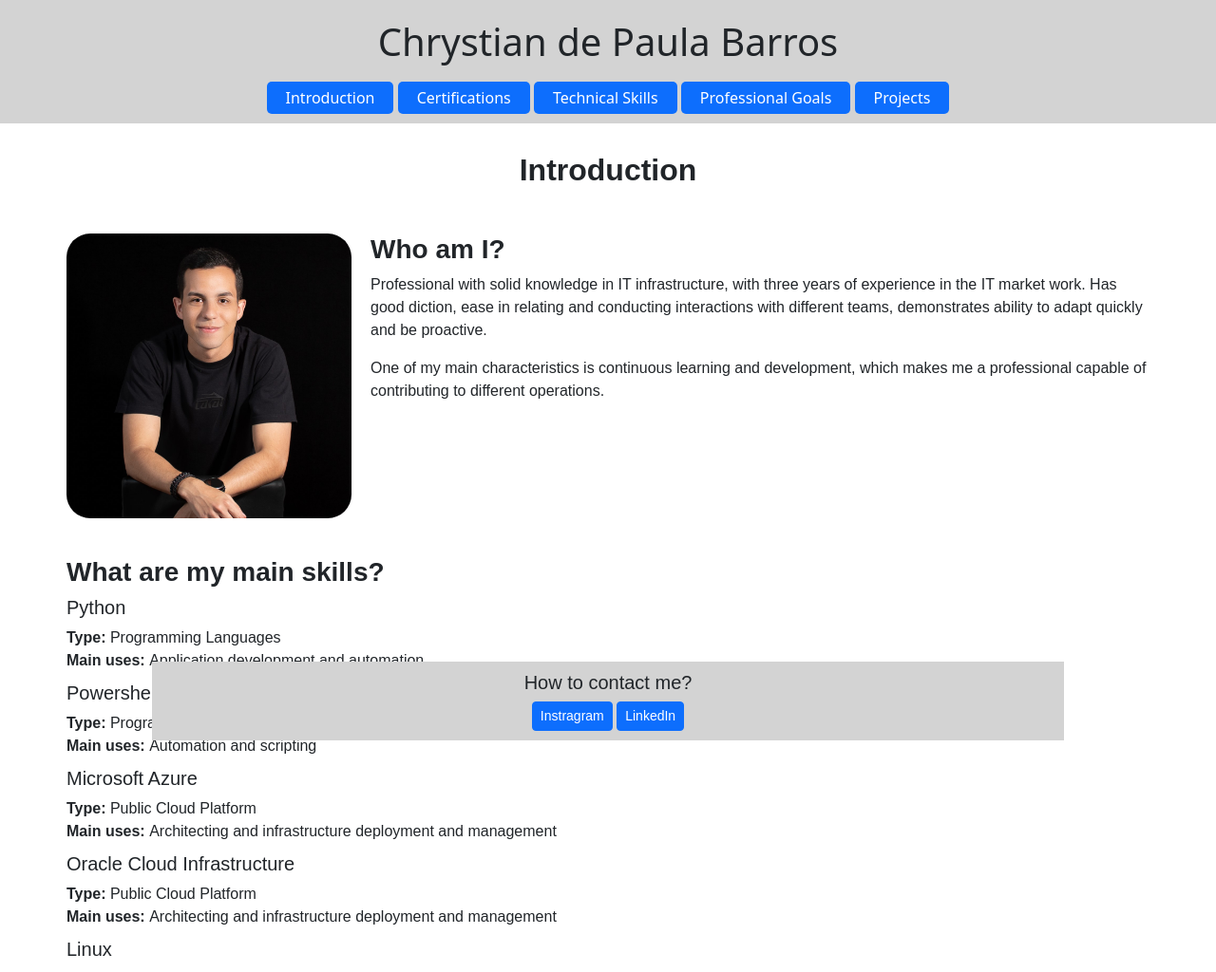
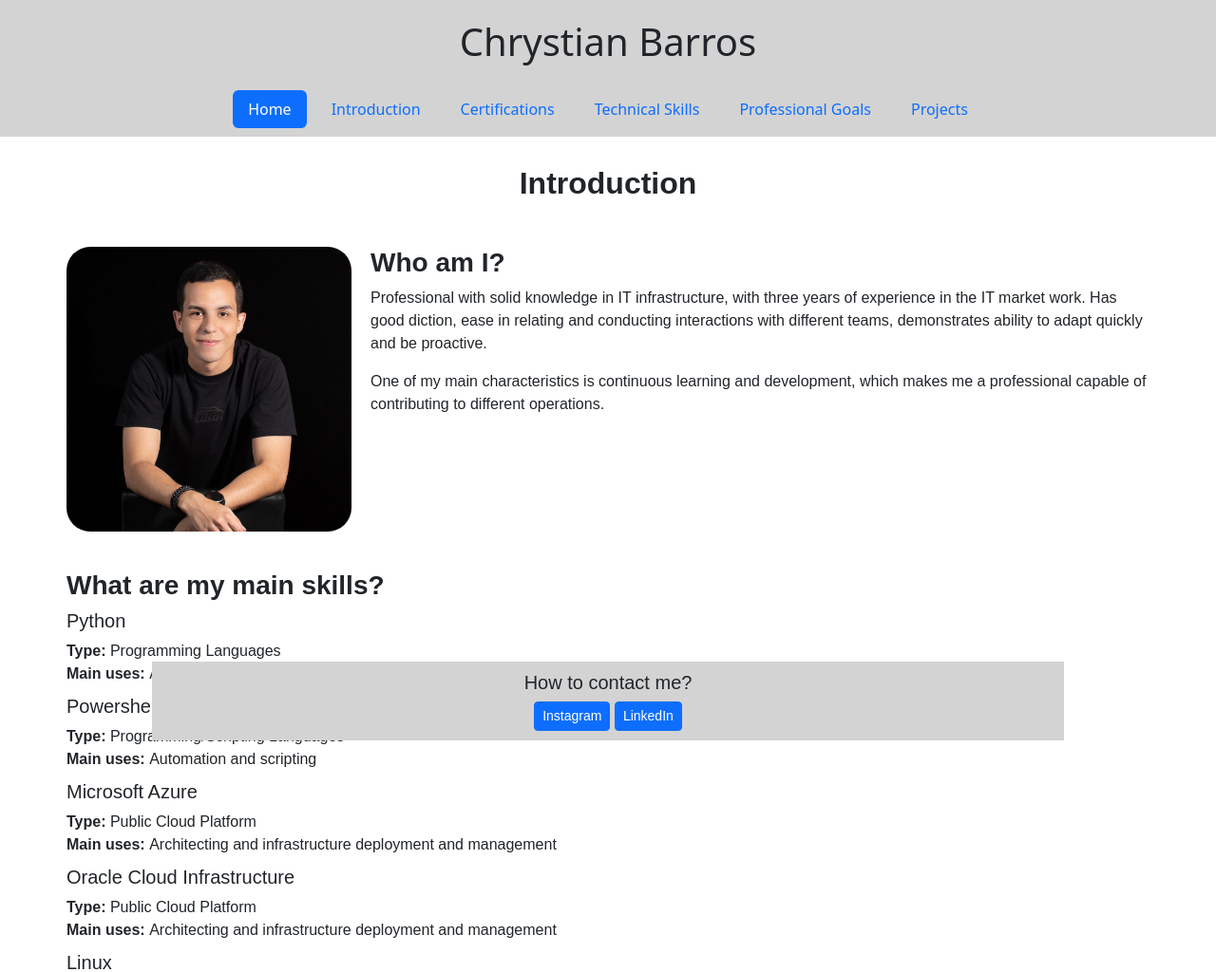
Before and after one commit to chrystianbarros/portfolio-website, a Flask app: page / in a window 1280 px wide. Shown: the top 1024 px of the page at 95% size. Run offline with Flask 3, Linux system fonts and the light colour scheme.

Commit message:
HTML and CSS

```diff
--- a/static/css/style.css
+++ b/static/css/style.css
@@ -1,5 +1,11 @@
 body {
     font-family: Arial, Helvetica, sans-serif;
+}
+
+.container {
+    background-color: lightgray;
+    width: 100%;
+    padding: 0;
 }
 
 .column {
@@ -38,7 +44,7 @@ h2.intro_title {
 .menubar {
     text-align: center;
     background-color: lightgray;
-    padding: 5px;
+    padding: 0;
     position:relative;
     top: 0;
     left: 0;
@@ -48,35 +54,9 @@ h2.intro_title {
     height: auto;
 }
 
-a {
-    padding: 20px;
+li {
+    padding: 5px;
 }
-
-a:link, a:visited {
-    background-color: #0d6efd;
-    color: white;
-    padding: 5px 20px;
-    text-align: center;
-    text-decoration: none;
-    display: inline-block;
-    border-radius: 5px;
-}
-
-a:link {
-    text-decoration: none;
-  }
-
-  a:visited {
-    text-decoration: none;
-  }
-
-  a:hover {
-    text-decoration: none;
-  }
-
-  a:active {
-    text-decoration: none;
-  }
 
 .intro {
     padding: 30px;
--- a/templates/footer.html
+++ b/templates/footer.html
@@ -1,5 +1,5 @@
 <div class="footer_board">
     <h5>How to contact me?</h5>
-    <button type="button" class="btn btn-primary btn-sm">Instragram</button>
+    <button type="button" class="btn btn-primary btn-sm">Instagram</button>
     <button type="button" class="btn btn-primary btn-sm">LinkedIn</button>
 </div>
--- a/templates/home.html
+++ b/templates/home.html
@@ -14,7 +14,6 @@
     </div>
 
     <div class="content_wrap">
-
         <div class="intro">
             <h2 class="intro_title"><b>Introduction</b></h2>
             <div class="intro_whoami">
--- a/templates/nav.html
+++ b/templates/nav.html
@@ -1,16 +1,17 @@
-<nav>
-    <meta charset="UTF-8">
-    <meta name="viewport" content="width=device-width, initial-scale=1.0">
-    <link rel="stylesheet" href="../static/css/style.css">
-    <link href="https://cdn.jsdelivr.net/npm/bootstrap@5.3.2/dist/css/bootstrap.min.css" rel="stylesheet" integrity="sha384-T3c6CoIi6uLrA9TneNEoa7RxnatzjcDSCmG1MXxSR1GAsXEV/Dwwykc2MPK8M2HN" crossorigin="anonymous">
+<header style="padding-top: 10px; padding-bottom: 0;">
+    <h1>Chrystian Barros</h1>
+</header>
+<div class="container">
+    <header class="d-flex justify-content-center py-1">
+      <ul class="nav nav-pills">
+        <li class="nav-item"><a href="#" class="nav-link active" aria-current="page">Home</a></li>
+        <li class="nav-item"><a href="#" class="nav-link">Introduction</a></li>
+        <li class="nav-item"><a href="#" class="nav-link">Certifications</a></li>
+        <li class="nav-item"><a href="#" class="nav-link">Technical Skills</a></li>
+        <li class="nav-item"><a href="#" class="nav-link">Professional Goals</a></li>
+        <li class="nav-item"><a href="#" class="nav-link">Projects</a></li>
+      </ul>
+    </header>
+  </div>
 
-    <div class="menubar">
-        <div><h1>Chrystian de Paula Barros</h1></div>
-        <a href="#Introduction">Introduction</a>
-        <a href="#Certifications">Certifications</a>
-        <a href="#TechnicalSkills">Technical Skills</a>
-        <a href="#ProfessionalGoals">Professional Goals</a>
-        <a href="#Projects">Projects</a>
-    </div>
-</nav>
-<div style="height: auto"></div>
+  <!--class="d-flex justify-content-center py-3"-->
```
Also changed, not shown: 1 other file.
